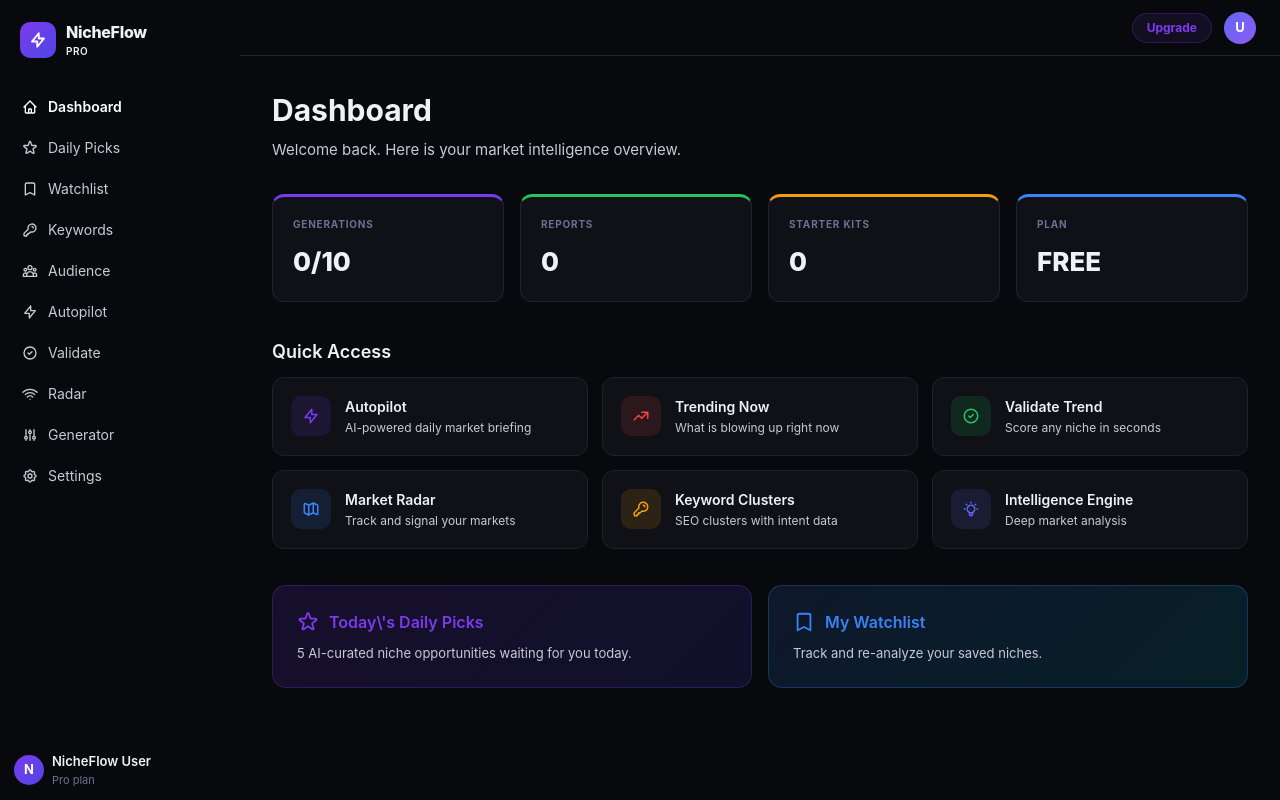
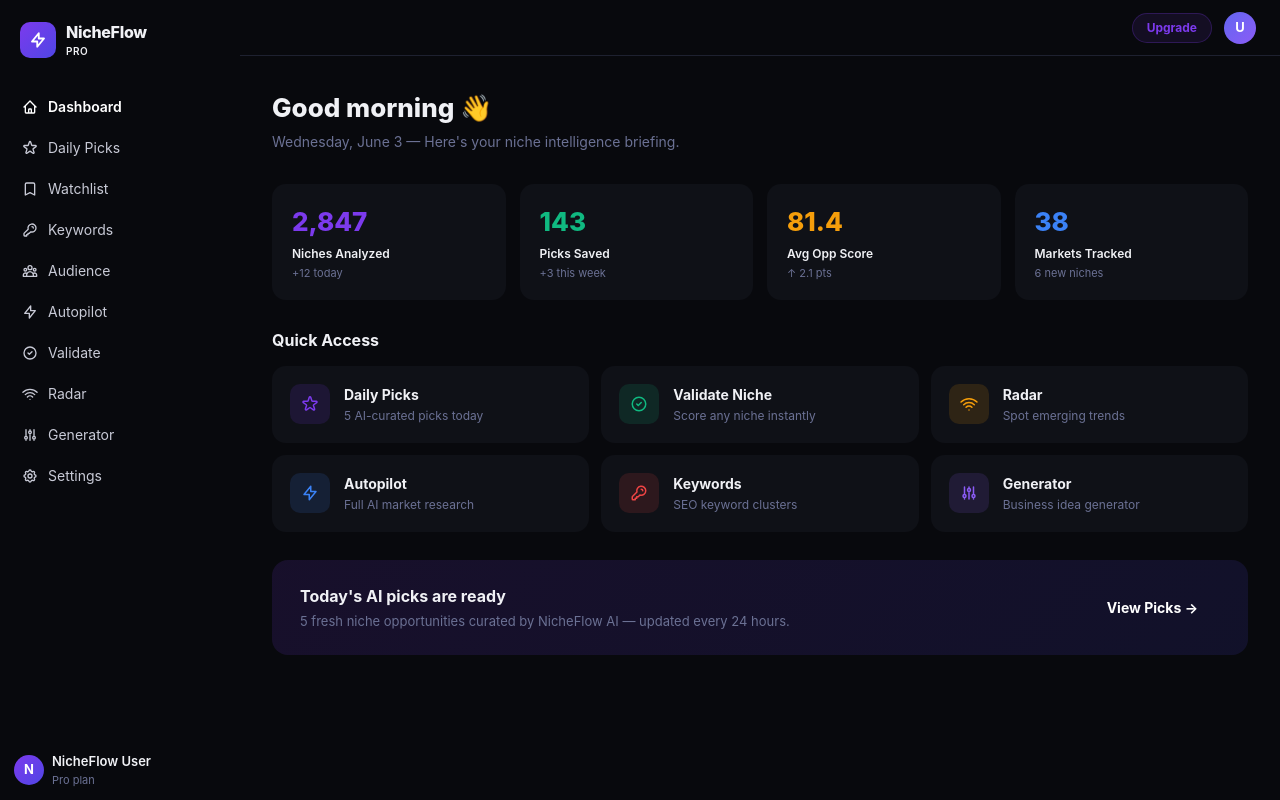
Before and after one commit to NicheFlow1/nicheflow-saas, a Next.js app: page /dashboard in a window 1280 px wide. Built offline with nearby package versions, Linux system fonts and the light colour scheme; no server answers.

Commit message:
fix: dashboard page — correct routes, stats, quick access grid

```diff
--- a/src/app/dashboard/page.tsx
+++ b/src/app/dashboard/page.tsx
@@ -1,85 +1,90 @@
 'use client';
 import Link from 'next/link';
 import { useEffect, useState } from 'react';
+import { createClient } from '@supabase/supabase-js';
+
+const SB = createClient(
+  'https://aincmpxokmsygyghvtnm.supabase.co',
+  'eyJhbGciOiJIUzI1NiIsInR5cCI6IkpXVCJ9.eyJpc3MiOiJzdXBhYmFzZSIsInJlZiI6ImFpbmNtcHhva21zeWd5Z2h2dG5tIiwicm9sZSI6ImFub24iLCJpYXQiOjE3NzQyODQ4NzAsImV4cCI6MjA4OTg2MDg3MH0.qy9k6S3pgNv7CPnvJlgqeGzgzHBB0J59cCWVsbSa75U'
+);
 
 const QUICK = [
-  { href: '/autopilot',          label: 'Autopilot',           desc: 'AI-powered daily market briefing',  icon: 'M13 10V3L4 14h7v7l9-11h-7z',                                                                                                                                                                                                                                                                                                                   color: '#7c3aed' },
-  { href: '/dashboard/trending', label: 'Trending Now',        desc: 'What is blowing up right now',      icon: 'M13 7h8m0 0v8m0-8l-8 8-4-4-6 6',                                                                                                                                                                                                                                                                                                                  color: '#ef4444' },
-  { href: '/validate',           label: 'Validate Trend',      desc: 'Score any niche in seconds',        icon: 'M9 12l2 2 4-4m6 2a9 9 0 11-18 0 9 9 0 0118 0z',                                                                                                                                                                                                                                                                                                    color: '#22c55e' },
-  { href: '/radar',              label: 'Market Radar',        desc: 'Track and signal your markets',     icon: 'M9 20l-5.447-2.724A1 1 0 013 16.382V5.618a1 1 0 011.447-.894L9 7m0 13l6-3m-6 3V7m6 10l4.553 2.276A1 1 0 0021 18.382V7.618a1 1 0 00-.553-.894L15 4m0 13V4m0 0L9 7', color: '#3b82f6' },
-  { href: '/dashboard/keywords', label: 'Keyword Clusters',    desc: 'SEO clusters with intent data',     icon: 'M15 7a2 2 0 012 2m4 0a6 6 0 01-7.743 5.743L11 17H9v2H7v2H4a1 1 0 01-1-1v-2.586a1 1 0 01.293-.707l5.964-5.964A6 6 0 1121 9z',                                                                                                                      color: '#f59e0b' },
-  { href: '/generator',          label: 'Intelligence Engine', desc: 'Deep market analysis',              icon: 'M9.663 17h4.673M12 3v1m6.364 1.636l-.707.707M21 12h-1M4 12H3m3.343-5.657l-.707-.707m2.828 9.9a5 5 0 117.072 0l-.548.547A3.374 3.374 0 0014 18.469V19a2 2 0 11-4 0v-.531c0-.895-.356-1.754-.988-2.386l-.548-.547z',                                 color: '#6366f1' },
+  { href: '/dashboard/daily-picks', label: 'Daily Picks',   color: '#7c3aed', icon: 'M11.049 2.927c.3-.921 1.603-.921 1.902 0l1.519 4.674a1 1 0 00.95.69h4.915c.969 0 1.371 1.24.588 1.81l-3.976 2.888a1 1 0 00-.363 1.118l1.518 4.674c.3.922-.755 1.688-1.538 1.118l-3.976-2.888a1 1 0 00-1.176 0l-3.976 2.888c-.783.57-1.838-.197-1.538-1.118l1.518-4.674a1 1 0 00-.363-1.118l-3.976-2.888c-.784-.57-.38-1.81.588-1.81h4.914a1 1 0 00.951-.69l1.519-4.674z', desc: '5 AI-curated picks today' },
+  { href: '/validate',              label: 'Validate Niche', color: '#10b981', icon: 'M9 12l2 2 4-4m6 2a9 9 0 11-18 0 9 9 0 0118 0z', desc: 'Score any niche instantly' },
+  { href: '/radar',                 label: 'Radar',          color: '#f59e0b', icon: 'M8.111 16.404a5.5 5.5 0 017.778 0M12 20h.01m-7.08-7.071c3.904-3.905 10.236-3.905 14.141 0M1.394 9.393c5.857-5.857 15.355-5.857 21.213 0', desc: 'Spot emerging trends' },
+  { href: '/autopilot',             label: 'Autopilot',      color: '#3b82f6', icon: 'M13 10V3L4 14h7v7l9-11h-7z', desc: 'Full AI market research' },
+  { href: '/dashboard/keywords',    label: 'Keywords',        color: '#ef4444', icon: 'M15 7a2 2 0 012 2m4 0a6 6 0 01-7.743 5.743L11 17H9v2H7v2H4a1 1 0 01-1-1v-2.586a1 1 0 01.293-.707l5.964-5.964A6 6 0 1121 9z', desc: 'SEO keyword clusters' },
+  { href: '/generator',             label: 'Generator',      color: '#8b5cf6', icon: 'M12 6V4m0 2a2 2 0 100 4m0-4a2 2 0 110 4m-6 8a2 2 0 100-4m0 4a2 2 0 110-4m0 4v2m0-6V4m6 6v10m6-2a2 2 0 100-4m0 4a2 2 0 110-4m0 4v2m0-6V4', desc: 'Business idea generator' },
+];
+
+const STATS = [
+  { label: 'Niches Analyzed',  value: '2,847', delta: '+12 today',  color: '#7c3aed' },
+  { label: 'Picks Saved',      value: '143',   delta: '+3 this week', color: '#10b981' },
+  { label: 'Avg Opp Score',    value: '81.4',  delta: '↑ 2.1 pts',   color: '#f59e0b' },
+  { label: 'Markets Tracked',  value: '38',    delta: '6 new niches', color: '#3b82f6' },
 ];
 
 export default function DashboardPage() {
-  const [stats, setStats] = useState({ generations: 0, limit: 10, reports: 0, kits: 0, plan: 'FREE' });
+  const [user, setUser] = useState<{ email?: string } | null>(null);
+  const hour = new Date().getHours();
+  const greet = hour < 12 ? 'Good morning' : hour < 18 ? 'Good afternoon' : 'Good evening';
 
   useEffect(() => {
-    fetch('/api/autopilot', { method: 'POST', headers: { 'Content-Type': 'application/json' }, body: JSON.stringify({ action: 'get_stats' }) })
-      .then(r => r.json()).then(d => { if (d.stats) setStats(d.stats); }).catch(() => {});
+    SB.auth.getSession().then(({ data: { session } }) => setUser(session?.user ?? null));
   }, []);
-
-  const statCards = [
-    { label: 'GENERATIONS', value: `${stats.generations}/${stats.limit}`, accent: '#7c3aed' },
-    { label: 'REPORTS',     value: String(stats.reports),                 accent: '#22c55e' },
-    { label: 'STARTER KITS',value: String(stats.kits),                   accent: '#f59e0b' },
-    { label: 'PLAN',        value: stats.plan,                            accent: '#3b82f6' },
-  ];
 
   return (
     <div style={{ padding: '32px', maxWidth: '1100px' }}>
+      {/* Header */}
       <div style={{ marginBottom: '32px' }}>
-        <h1 style={{ fontSize: '30px', fontWeight: 700, color: 'var(--text-primary)', margin: '0 0 6px' }}>Dashboard</h1>
-        <p style={{ color: 'var(--text-secondary)', fontSize: '15px', margin: 0 }}>Welcome back. Here is your market intelligence overview.</p>
+        <h1 style={{ fontSize: '26px', fontWeight: 800, color: 'var(--text-primary)', margin: '0 0 4px' }}>
+          {greet}{user?.email ? ', ' + user.email.split('@')[0] : ''} 👋
+        </h1>
+        <p style={{ color: 'var(--text-muted)', fontSize: '14px' }}>
+          {new Date().toLocaleDateString('en-US', { weekday: 'long', month: 'long', day: 'numeric' })} — Here&apos;s your niche intelligence briefing.
+        </p>
       </div>
 
-      {/* Stats */}
-      <div style={{ display: 'grid', gridTemplateColumns: 'repeat(4, 1fr)', gap: '16px', marginBottom: '36px' }}>
-        {statCards.map(s => (
-          <div key={s.label} style={{ background: 'var(--bg-card)', borderRadius: '12px', border: '1px solid var(--border-base)', padding: '20px', borderTop: '3px solid ' + s.accent }}>
-            <div style={{ fontSize: '10px', fontWeight: 700, color: 'var(--text-muted)', letterSpacing: '0.8px', textTransform: 'uppercase', marginBottom: '10px' }}>{s.label}</div>
-            <div style={{ fontSize: '26px', fontWeight: 800, color: 'var(--text-primary)' }}>{s.value}</div>
+      {/* Stats row */}
+      <div style={{ display: 'grid', gridTemplateColumns: 'repeat(4, 1fr)', gap: '14px', marginBottom: '28px' }}>
+        {STATS.map(s => (
+          <div key={s.label} style={{ background: 'var(--bg-card)', border: '1px solid var(--border)', borderRadius: '14px', padding: '18px 20px' }}>
+            <div style={{ fontSize: '26px', fontWeight: 800, color: s.color, marginBottom: '4px' }}>{s.value}</div>
+            <div style={{ fontSize: '12px', fontWeight: 600, color: 'var(--text-primary)', marginBottom: '2px' }}>{s.label}</div>
+            <div style={{ fontSize: '11px', color: 'var(--text-muted)' }}>{s.delta}</div>
           </div>
         ))}
       </div>
 
       {/* Quick Access */}
-      <h2 style={{ fontSize: '18px', fontWeight: 600, color: 'var(--text-primary)', margin: '0 0 12px' }}>Quick Access</h2>
-      <div style={{ display: 'grid', gridTemplateColumns: 'repeat(3, 1fr)', gap: '14px', marginBottom: '36px' }}>
-        {QUICK.map(({ href, label, desc, icon, color }) => (
-          <Link key={href} href={href} style={{ background: 'var(--bg-card)', borderRadius: '12px', border: '1px solid var(--border-base)', padding: '18px', textDecoration: 'none', display: 'flex', alignItems: 'center', gap: '14px' }}>
-            <div style={{ width: '40px', height: '40px', borderRadius: '10px', background: color + '20', display: 'flex', alignItems: 'center', justifyContent: 'center', flexShrink: 0 }}>
-              <svg width="18" height="18" viewBox="0 0 24 24" fill="none" stroke={color} strokeWidth="2" strokeLinecap="round" strokeLinejoin="round">
-                <path d={icon} />
-              </svg>
+      <div style={{ marginBottom: '28px' }}>
+        <h2 style={{ fontSize: '16px', fontWeight: 700, color: 'var(--text-primary)', margin: '0 0 14px' }}>Quick Access</h2>
+        <div style={{ display: 'grid', gridTemplateColumns: 'repeat(3, 1fr)', gap: '12px' }}>
+          {QUICK.map(q => (
+            <Link key={q.href} href={q.href} style={{ background: 'var(--bg-card)', border: '1px solid var(--border)', borderRadius: '14px', padding: '18px', textDecoration: 'none', display: 'flex', alignItems: 'center', gap: '14px', transition: 'border-color 0.15s' }}
+              onMouseEnter={e => (e.currentTarget as HTMLElement).style.borderColor = q.color}
+              onMouseLeave={e => (e.currentTarget as HTMLElement).style.borderColor = 'var(--border)'}
+            >
+              <div style={{ width: 40, height: 40, borderRadius: '10px', background: q.color + '22', display: 'flex', alignItems: 'center', justifyContent: 'center', flexShrink: 0 }}>
+                <svg width="18" height="18" viewBox="0 0 24 24" fill="none" stroke={q.color} strokeWidth="2" strokeLinecap="round" strokeLinejoin="round"><path d={q.icon}/></svg>
               </div>
               <div>
-              <div style={{ fontSize: '14px', fontWeight: 600, color: 'var(--text-primary)', marginBottom: '2px' }}>{label}</div>
-              <div style={{ fontSize: '12px', color: 'var(--text-secondary)' }}>{desc}</div>
+                <div style={{ fontSize: '14px', fontWeight: 700, color: 'var(--text-primary)', marginBottom: '2px' }}>{q.label}</div>
+                <div style={{ fontSize: '12px', color: 'var(--text-muted)' }}>{q.desc}</div>
               </div>
             </Link>
           ))}
         </div>
+      </div>
 
-      {/* Feature banners */}
-      <div style={{ display: 'grid', gridTemplateColumns: '1fr 1fr', gap: '16px' }}>
-        <Link href="/dashboard/daily-picks" style={{ background: 'linear-gradient(135deg,#7c3aed22,#4f46e522)', borderRadius: '14px', border: '1px solid #7c3aed44', padding: '24px', textDecoration: 'none' }}>
-          <div style={{ display: 'flex', alignItems: 'center', gap: '10px', marginBottom: '10px' }}>
-            <svg width="22" height="22" viewBox="0 0 24 24" fill="none" stroke="#7c3aed" strokeWidth="2" strokeLinecap="round" strokeLinejoin="round">
-              <path d="M11.049 2.927c.3-.921 1.603-.921 1.902 0l1.519 4.674a1 1 0 00.95.69h4.915c.969 0 1.371 1.24.588 1.81l-3.976 2.888a1 1 0 00-.363 1.118l1.518 4.674c.3.922-.755 1.688-1.538 1.118l-3.976-2.888a1 1 0 00-1.176 0l-3.976 2.888c-.783.57-1.838-.197-1.538-1.118l1.518-4.674a1 1 0 00-.363-1.118l-3.976-2.888c-.784-.57-.38-1.81.588-1.81h4.914a1 1 0 00.951-.69l1.519-4.674z" />
-            </svg>
-            <span style={{ fontSize: '16px', fontWeight: 600, color: '#7c3aed' }}>Today\'s Daily Picks</span>
+      {/* CTA banner */}
+      <div style={{ background: 'linear-gradient(135deg, #7c3aed22, #4f46e522)', border: '1px solid var(--accent)', borderRadius: '16px', padding: '24px 28px', display: 'flex', justifyContent: 'space-between', alignItems: 'center' }}>
+        <div>
+          <div style={{ fontSize: '16px', fontWeight: 700, color: 'var(--text-primary)', marginBottom: '4px' }}>Today&apos;s AI picks are ready</div>
+          <div style={{ fontSize: '13px', color: 'var(--text-muted)' }}>5 fresh niche opportunities curated by NicheFlow AI — updated every 24 hours.</div>
         </div>
-          <p style={{ color: 'var(--text-secondary)', fontSize: '13px', margin: 0 }}>5 AI-curated niche opportunities waiting for you today.</p>
-        </Link>
-        <Link href="/dashboard/watchlist" style={{ background: 'linear-gradient(135deg,#3b82f622,#06b6d422)', borderRadius: '14px', border: '1px solid #3b82f644', padding: '24px', textDecoration: 'none' }}>
-          <div style={{ display: 'flex', alignItems: 'center', gap: '10px', marginBottom: '10px' }}>
-            <svg width="22" height="22" viewBox="0 0 24 24" fill="none" stroke="#3b82f6" strokeWidth="2" strokeLinecap="round" strokeLinejoin="round">
-              <path d="M5 5a2 2 0 012-2h10a2 2 0 012 2v16l-7-3.5L5 21V5z" />
-            </svg>
-            <span style={{ fontSize: '16px', fontWeight: 600, color: '#3b82f6' }}>My Watchlist</span>
-          </div>
-          <p style={{ color: 'var(--text-secondary)', fontSize: '13px', margin: 0 }}>Track and re-analyze your saved niches.</p>
+        <Link href="/dashboard/daily-picks" style={{ background: 'var(--accent)', color: '#fff', padding: '10px 22px', borderRadius: '10px', fontWeight: 700, fontSize: '14px', textDecoration: 'none', flexShrink: 0 }}>
+          View Picks →
         </Link>
       </div>
     </div>
```
Lines whose indentation alone changed are shown as unchanged.
